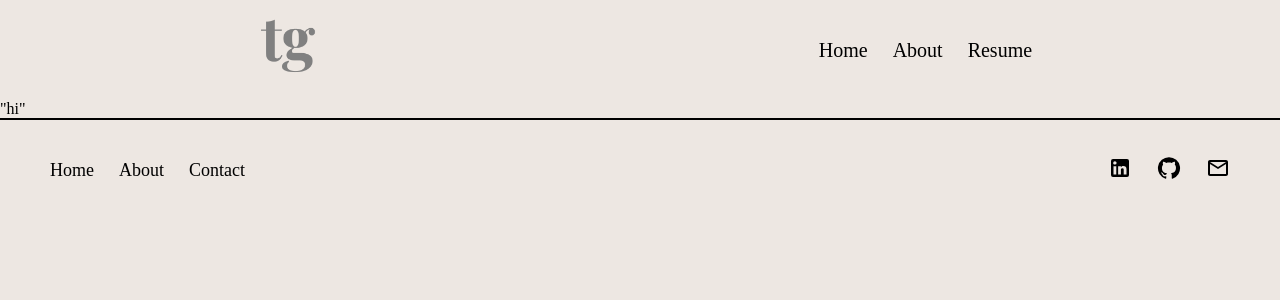
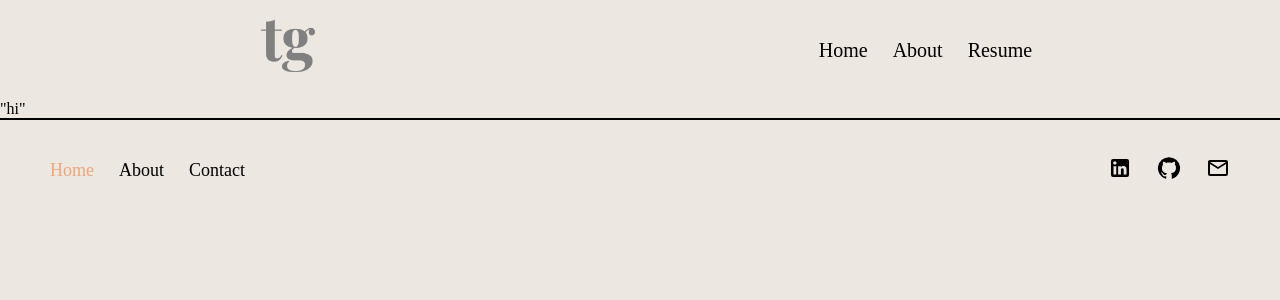
Before and after one commit to teegrg/tsheringgurung, a React (Create React App) app in the folder tsheringgurung/: page /work in a window 1280 px wide. In both pictures the pointer is over the element 72 px from the left and 170 px from the top of the page. Shown: the top 300 px of the page. Built offline with nearby package versions, Linux system fonts and the light colour scheme.

Commit message:
styled bounce icons on hover

```diff
--- a/tsheringgurung/src/style/footer.css
+++ b/tsheringgurung/src/style/footer.css
@@ -7,11 +7,18 @@
   border-top: 2px solid black;
 }
 
-.footer__text ,
+.footer__text,
 .footer__icon {
   display: flex;
   gap: 25px;
   align-items: center;
+}
+
+.footer__home:hover,
+.footer__about:hover,
+.footer__contact:hover {
+  cursor: pointer;
+  color: rgba(238, 142, 86, 0.736);
 }
 
 .footer__icon a:hover {
@@ -19,7 +26,11 @@
 }
 
 @keyframes bounce {
-    0%, 20%, 50%, 80%, 100% {
+  0%,
+  20%,
+  50%,
+  80%,
+  100% {
     transform: translateY(0);
   }
   40% {
```
Lines whose indentation alone changed are shown as unchanged.
